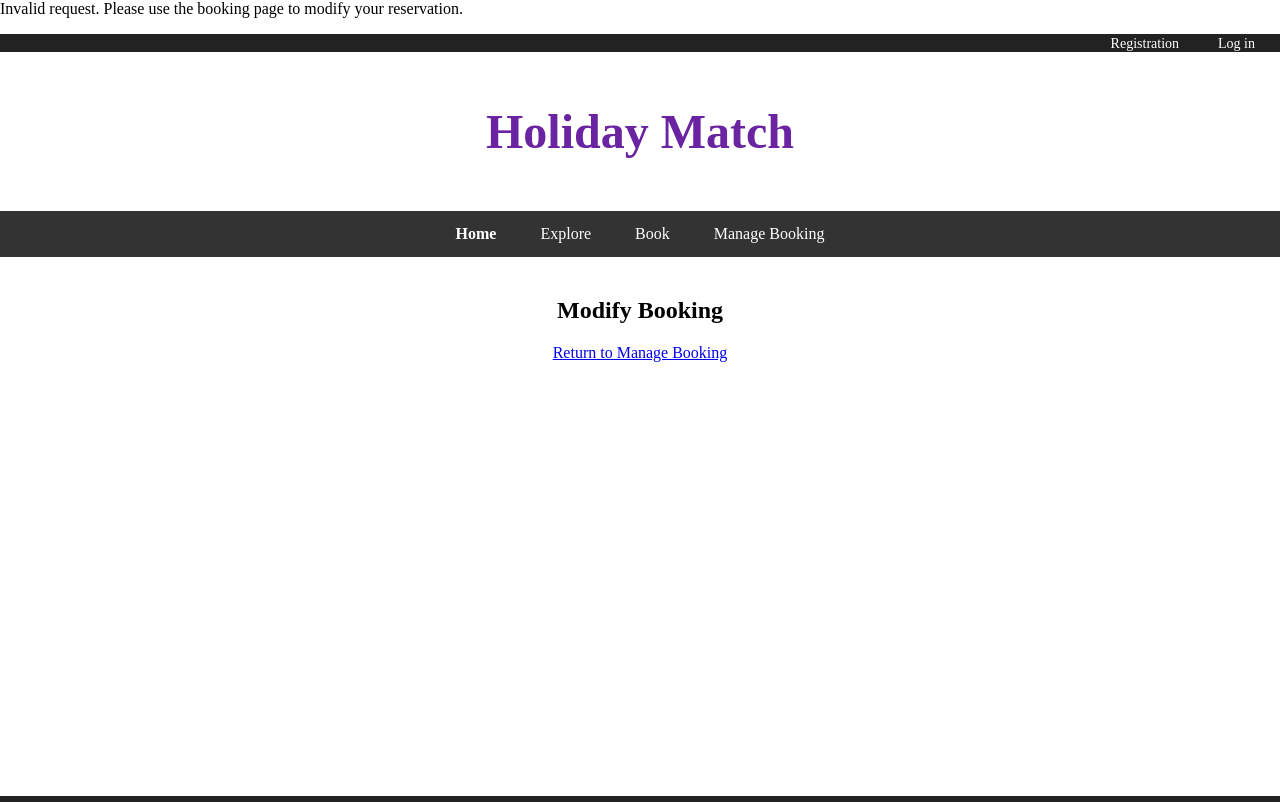
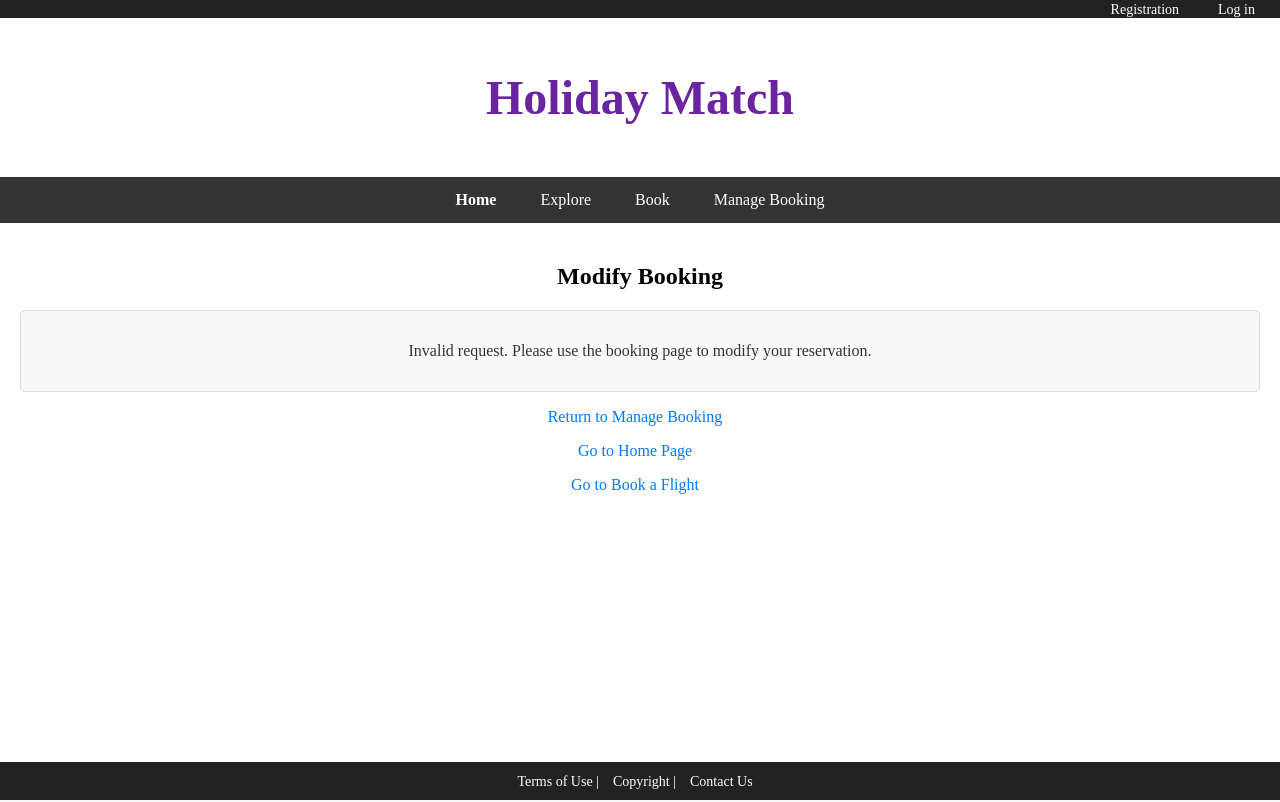
Before and after one commit to kristara/finalproject, a PHP site: page /modify_booking.php in a window 1280 px wide. Shown: the top 802 px of the page. Run offline with PHP 8.4, Linux system fonts and the light colour scheme.

Commit message:
improved modify_booking, implemented message box, did css for the message box

```diff
--- a/css.css
+++ b/css.css
@@ -135,3 +135,34 @@ footer {
         padding: 10px;
     }
 }
+
+/* message box */
+
+.message-box {
+    padding: 15px;
+    margin: 15px 0;
+    border: 1px solid #ddd;
+    border-radius: 5px;
+    background-color: #f9f9f9;
+    color: #333;
+}
+
+.message-box h3 {
+    margin: 0;
+    font-size: 1.2em;
+}
+
+.action-links {
+    margin-top: 15px;
+}
+
+.action-links a {
+    display: inline-block;
+    margin-right: 10px;
+    text-decoration: none;
+    color: #007bff;
+}
+
+.action-links a:hover {
+    text-decoration: underline;
+}
--- a/modify_booking.php
+++ b/modify_booking.php
@@ -1,23 +1,27 @@
 <?php
 include 'config.php'; // database connection
+
+$message = ""; // Initialise message variable
 
 // Check if the form is submitted
 if (isset($_SERVER["REQUEST_METHOD"]) && $_SERVER["REQUEST_METHOD"] == "POST" && isset($_POST['reservation_id'])) {
     // Retrieve user inputs
     $reservation_id = intval($_POST['reservation_id']);
-    $new_departure_date = $_POST['new_departure_date'];
+    $new_departure_date = trim($_POST['new_departure_date']);
     $new_passengers = intval($_POST['new_passengers']);
-    $new_seat_class = $_POST['new_seat_class'];
+    $new_seat_class = trim($_POST['new_seat_class']);
 
     // Validate the inputs
     if (empty($reservation_id) || empty($new_departure_date) || $new_passengers <= 0 || empty($new_seat_class)) {
-        die("Invalid input. Please provide all required details.");
-    }
-
+        $message = "Please provide all required details.";
+    } else {
+        // Validate date format
+        if (!strtotime($new_departure_date)) {
+            $message = "Invalid date format for departure date.";
+        } else {
             // check if the reservation exists
-    $sql = "SELECT r.reservation_id, r.status, f.flight_id
+            $sql = "SELECT r.reservation_id, r.status
                     FROM reservations r
-            JOIN flights f ON r.flight_id = f.flight_id
                     WHERE r.reservation_id = ?";
             $stmt = $conn->prepare($sql);
             $stmt->bind_param("i", $reservation_id);
@@ -27,11 +31,11 @@ if (isset($_SERVER["REQUEST_METHOD"]) && $_SERVER["REQUEST_METHOD"] == "POST" &&
             if ($result->num_rows > 0) {
                 $reservation = $result->fetch_assoc();
 
-        // ensure the booking is not cancelled
+                // Ensure the booking is not cancelled
                 if ($reservation['status'] === 'cancelled') {
-            echo "<h3>This booking is already cancelled and cannot be modified.</h3>";
+                    $message = "<h3>This booking is already cancelled and cannot be modified.</h3>";
                 } else {
-            // update the booking with new values
+                    // Update the booking with new values
                     $update_sql = "UPDATE reservations
                                    SET departure_date = ?, number_of_passengers = ?, seat_class = ?
                                    WHERE reservation_id = ?";
@@ -40,22 +44,26 @@ if (isset($_SERVER["REQUEST_METHOD"]) && $_SERVER["REQUEST_METHOD"] == "POST" &&
                     $update_stmt->execute();
 
                     if ($update_stmt->affected_rows > 0) {
-                echo "<h3>Booking Updated Successfully!</h3>";
-                echo "<p>Your booking has been updated with the following details:</p>";
-                echo "<p><strong>Departure Date:</strong> $new_departure_date</p>";
-                echo "<p><strong>Number of Passengers:</strong> $new_passengers</p>";
-                echo "<p><strong>Seat Class:</strong> " . ucfirst($new_seat_class) . "</p>";
+                        $message = "<h3>Booking Updated Successfully!</h3>
+                                    <p>Your booking has been updated with the following details:</p>
+                                    <ul>
+                                        <li><strong>Departure Date:</strong> " . htmlspecialchars($new_departure_date) . "</li>
+                                        <li><strong>Number of Passengers:</strong> " . htmlspecialchars($new_passengers) . "</li>
+                                        <li><strong>Seat Class:</strong> " . ucfirst(htmlspecialchars($new_seat_class)) . "</li>
+                                    </ul>";
                     } else {
-                echo "<p>No changes were made to your booking.</p>";
+                        $message = "<p>No changes were made to your booking.</p>";
                     }
                     $update_stmt->close();
                 }
             } else {
-        echo "<p>No booking found with the provided reservation number.</p>";
+                $message = "<p>No booking found with the provided reservation number.</p>";
             }
             $stmt->close();
+        }
+    }
 } else {
-    echo "<p>Invalid request. Please use the booking page to modify your reservation.</p>";
+    $message = "<p>Invalid request. Please use the booking page to modify your reservation.</p>";
 }
 
 $conn->close();
@@ -64,11 +72,10 @@ $conn->close();
 <!DOCTYPE html>
 <html lang="en">
 <head>
-	<title>holidayMatch</title>
+	<title>Modify Booking - HolidayMatch</title>
 	<meta charset="UTF-8">
 	<link rel="stylesheet" href="css.css">
 </head>
-
 <body>
 	<div id="pagewrapper">
 		<nav id="headerlinks">
@@ -88,10 +95,19 @@ $conn->close();
 				<li><a href="/managebooking.php">Manage Booking</a></li>
 			</ul>
 		</nav>
+
 		<section>
 			<h2>Modify Booking</h2>
+            <div class="message-box">
+                <?php echo $message; ?>
+            </div>
+            <div class="action-links">
                 <p><a href="managebooking.php">Return to Manage Booking</a></p>
+                <p><a href="holidayMatch.html">Go to Home Page</a></p>
+                <p><a href="book.php">Go to Book a Flight</a></p>
+            </div>
 		</section>
+
 		<footer>
 			<nav id="footerlinks">
 				<ul>
```
Lines whose indentation alone changed are shown as unchanged.
